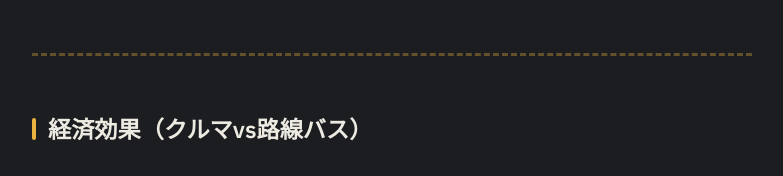
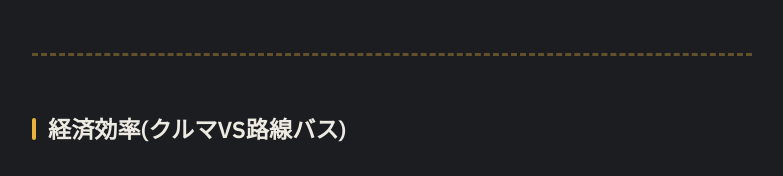
Before and after one commit to okahijiki/overpriced-underused-car, a plain HTML site: page index.html in a window 1280 px wide. Shown: the part 1561-1737 px from the top of the page, without its empty margins (248-1031 px from the left). Drawn offline with nearby package versions, Linux system fonts and the light colour scheme; a web font is replaced by a local one.

Commit message:
２つめのセクションのタイトルを修正
「経済効果」を「経済効率」に訂正

```diff
--- a/index.html
+++ b/index.html
@@ -492,7 +492,7 @@ function CarWasteCalculator() {
         <Divider />
 
         {/* ---------- section 4: コスト ---------- */}
-        <GroupTitle>経済効果（クルマvs路線バス）</GroupTitle>
+        <GroupTitle>経済効率(クルマVS路線バス)</GroupTitle>
 
         <div className="mb-12">
           <div className="flex gap-2">
```
